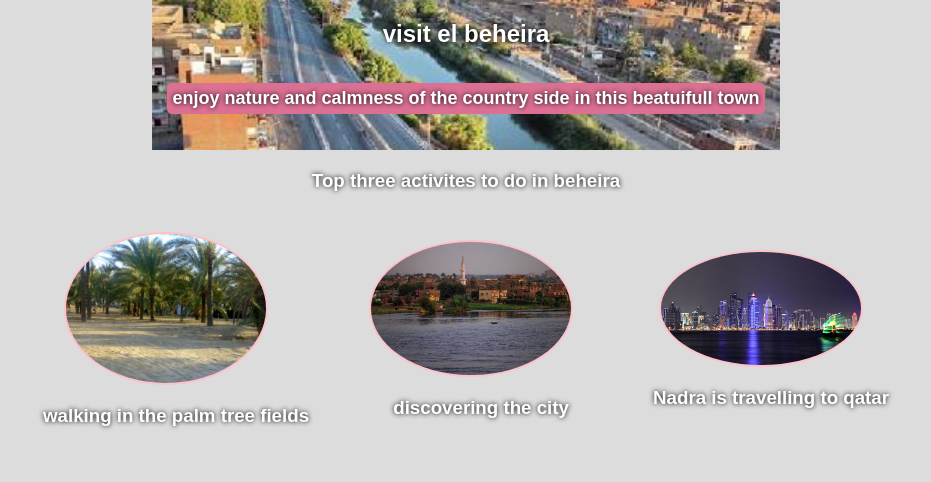
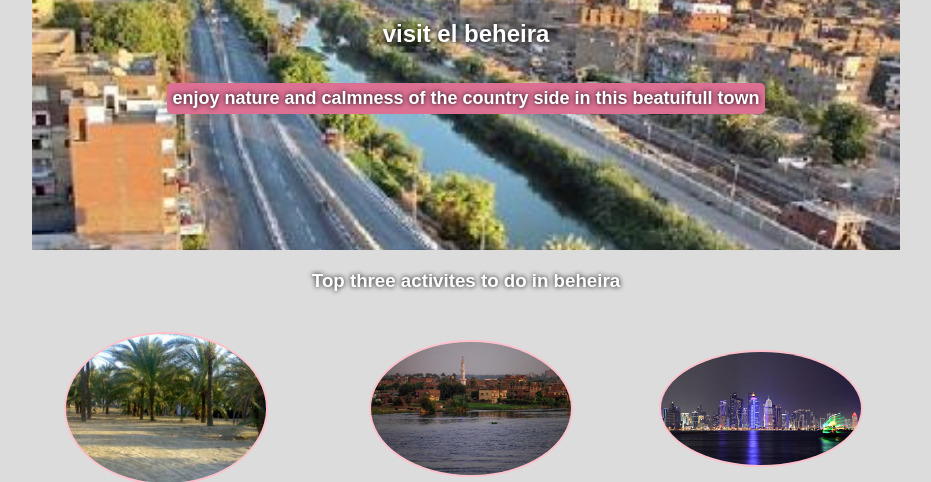
Before and after one commit to Nadra9/solo, a plain HTML site: page index.html in a window 1280 px wide. Shown: the top 482 px of the page, without its empty margins (174-1105 px from the left). Drawn offline with Linux system fonts and the light colour scheme.

Commit message:
editing the main id

```diff
--- a/index.css
+++ b/index.css
@@ -9,12 +9,12 @@ body {
 
   }
 
-#main {
-  background-image: url(R.jpg);
-  background-size: cover;
-  background-position: center;
-  height: 150px;
-
+  #main{
+    background-image: url(R.jpg);
+ background-size: cover;
+ background-position: center;
+ padding: 0px 120px 0px 120px;
+ height: 250px;
 }
 
 h2, h3 {
```
